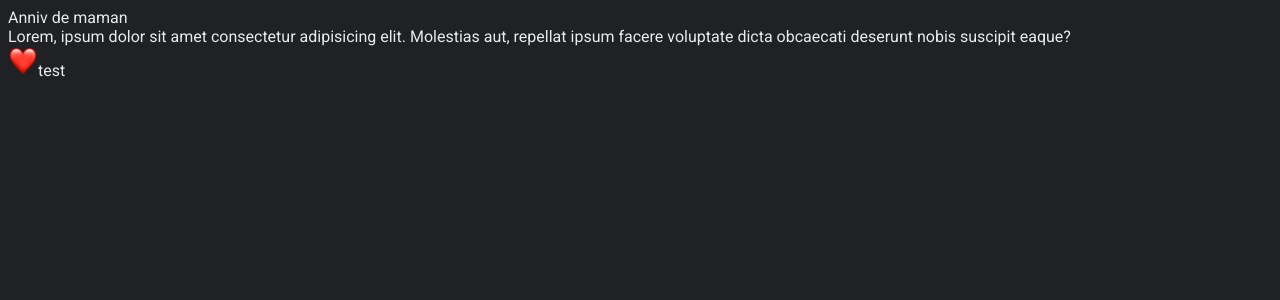
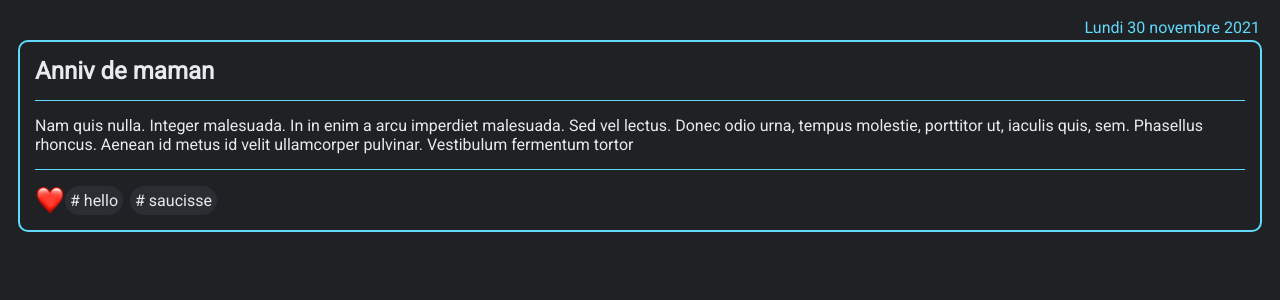
Before and after one commit to Salim-camara/box-memory, a React (Create React App) app in the folder front-end/: page /week in a window 1280 px wide. Shown: the top 300 px of the page. Built offline with nearby package versions, Linux system fonts and the light colour scheme.

Commit message:
Fin du visuel des cartes

```diff
--- a/front-end/src/HOME/Components/card.js
+++ b/front-end/src/HOME/Components/card.js
@@ -6,13 +6,18 @@ const Card = ({ data }) => {
 
     return(
         <div className="card">
-            <div className="card__title">Anniv de maman</div>
+            <div className="card__title">
+                <h2 className="h2__card">Anniv de maman</h2>
+                <p className="card__date">Lundi 30 novembre 2021</p>
+            </div>
+
             <div className="card__desc">
-            Lorem, ipsum dolor sit amet consectetur adipisicing elit. Molestias aut, repellat ipsum facere voluptate dicta obcaecati deserunt nobis suscipit eaque?
+            Nam quis nulla. Integer malesuada. In in enim a arcu imperdiet malesuada. Sed vel lectus. Donec odio urna, tempus molestie, porttitor ut, iaculis quis, sem. Phasellus rhoncus. Aenean id metus id velit ullamcorper pulvinar. Vestibulum fermentum tortor
             </div>
             <div className="card__tags">
                 <img src={heart} style={{width: '30px', height: '30px'}} />
-                {data}
+                <p className="card_tag"># hello</p>
+                <p className="card_tag"># saucisse</p>
             </div>
         </div>
     )
--- /dev/null
+++ b/front-end/src/STYLES/HOME/Components/_card.scss
@@ -0,0 +1,42 @@
+.card {
+    border: 2px solid $secondary-color;
+    border-radius: 10px;
+    padding: 15px;
+    position: relative;
+
+    &__title {
+        border-bottom: 1px solid $secondary-color;
+    }
+
+    &__desc {
+        border-bottom: 1px solid $secondary-color;
+        padding: 15px 0 15px 0;
+    }
+
+    &__tags {
+        @include dsf(flex-start, center);
+        margin-top: 15px;
+    }
+}
+
+.card__date {
+    position: absolute;
+    top: -40px;
+    right: 0;
+    color: $secondary-color;
+}
+
+.h2__card {
+    margin: 0px;
+    margin-bottom: 15px;
+}
+
+.card_tag {
+    background-color: lighten($bgc, 5%);
+    border-radius: 50px 50px;
+    padding: 5px;
+    text-transform: lowercase;
+    margin: 0;
+    margin-right: 7px;
+
+}
--- /dev/null
+++ b/front-end/src/STYLES/HOME/Pages/_week.scss
@@ -0,0 +1,4 @@
+.week {
+    padding: 0 10px 0 10px;
+    margin-top: 40px;
+}
--- a/front-end/src/STYLES/main.scss
+++ b/front-end/src/STYLES/main.scss
@@ -14,6 +14,9 @@
 @import "./LOGIN/Pages/connexion";
 
 // HOME
+@import "./HOME/Pages/week";
+@import "./HOME/Pages/weekList";
+@import "./HOME/Components/card";
 @import "./HOME/Components/sidebar";
 @import "./HOME/Components/tags";
 @import "./HOME/Pages/accueil";
```
Also changed, not shown: front-end/src/STYLES/HOME/Components/_sidebar.scss (renamed from front-end/src/STYLES/HOME/Components/sidebar.scss), front-end/src/STYLES/HOME/Components/_tags.scss (renamed from front-end/src/STYLES/HOME/Components/tags.scss), front-end/src/STYLES/HOME/Pages/_accueil.scss (renamed from front-end/src/STYLES/HOME/Pages/accueil.scss), front-end/src/STYLES/HOME/Pages/_weekList.scss (added).
